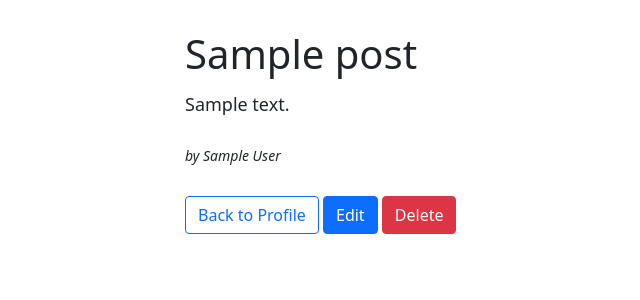
After one commit to danmurciano/flask-blogly, a Flask app: page /posts/1 in a window 1280 px wide. The commit adds this page. Shown: the top 300 px of the page, without its empty margins (205-845 px from the left). Run offline with Flask 2, Linux system fonts and the light colour scheme; tables that the repository leaves empty hold one stand-in row (values such as "Sample post").

Commit message:
Part Two

```diff
--- a/app.py
+++ b/app.py
@@ -1,6 +1,5 @@
 from flask import Flask, render_template, request, redirect, flash, session, jsonify
-from models import db, connect_db, User
-
+from models import db, connect_db, User, Post
 
 app = Flask(__name__)
 
@@ -15,8 +14,11 @@ db.create_all()
 
 @app.route("/")
 def home():
-    return redirect("/users")
+    posts= Post.sort()
+    return render_template("home.html", posts=posts)
 
+
+# Users Routes
 
 @app.route("/users")
 def list_users():
@@ -43,21 +45,21 @@ def add_user():
     return redirect("/users")
 
 
-@app.route("/users/<id>")
-def user_profile(id):
-    user = User.query.get_or_404(id)
+@app.route("/users/<user_id>")
+def user_profile(user_id):
+    user = User.query.get_or_404(user_id)
     return render_template("user-profile.html", user=user)
 
 
-@app.route("/users/<id>/edit")
-def edit_user_form(id):
-    user = User.query.get_or_404(id)
+@app.route("/users/<user_id>/edit")
+def edit_user_form(user_id):
+    user = User.query.get_or_404(user_id)
     return render_template("user-edit.html", user=user)
 
 
-@app.route("/users/<id>/edit", methods=["POST"])
-def edit_user(id):
-    user = User.query.get(id)
+@app.route("/users/<user_id>/edit", methods=["POST"])
+def edit_user(user_id):
+    user = User.query.get(user_id)
     user.first_name = request.form["first_name"]
     user.last_name = request.form["last_name"]
     if request.form["image_url"] != "":
@@ -68,9 +70,58 @@ def edit_user(id):
     return redirect("/users")
 
 
-@app.route("/users/<id>/delete", methods=["POST"])
-def delete_user(id):
-    user = User.query.get(id)
+@app.route("/users/<user_id>/delete", methods=["POST"])
+def delete_user(user_id):
+    user = User.query.get(user_id)
     db.session.delete(user)
     db.session.commit()
     return redirect("/users")
+
+
+@app.route("/users/<user_id>/posts/new")
+def add_post_form(user_id):
+    user = User.query.get_or_404(user_id)
+    return render_template("add-post.html", user=user)
+
+
+@app.route("/users/<user_id>/posts/new", methods=["POST"])
+def add_post(user_id):
+    title = request.form["title"]
+    content = request.form["content"]
+    new_post = Post(title=title, content=content, user_id=user_id)
+    db.session.add(new_post)
+    db.session.commit()
+    return redirect(f"/users/{user_id}")
+
+
+
+# Posts Routes
+
+@app.route("/posts/<post_id>")
+def show_post(post_id):
+    post = Post.query.get_or_404(post_id)
+    return render_template("post.html", post=post)
+
+
+@app.route("/posts/<post_id>/edit")
+def edit_post_form(post_id):
+    post = Post.query.get_or_404(post_id)
+    return render_template("post-edit.html", post=post)
+
+
+@app.route("/posts/<post_id>/edit", methods=["POST"])
+def edit_post(post_id):
+    post = Post.query.get(post_id)
+    post.title = request.form["title"]
+    post.content = request.form["content"]
+    db.session.commit()
+    return redirect(f"/posts/{post_id}")
+
+
+@app.route("/posts/<post_id>/delete", methods=["POST"])
+def delete_post(post_id):
+    post = Post.query.get(post_id)
+    # user = User.query.get(post.user_id)
+    db.session.delete(post)
+    db.session.commit()
+    return redirect(f"/users/{post.user_id}")
--- a/models.py
+++ b/models.py
@@ -1,4 +1,5 @@
 from flask_sqlalchemy import SQLAlchemy
+import datetime
 
 db = SQLAlchemy()
 
@@ -14,14 +15,40 @@ class User(db.Model):
     def sort(cls):
         return cls.query.order_by(cls.last_name, cls.first_name)
 
-    def __repr__(self):
-        u = self
-        return f"<User id={u.id} first_name={u.first_name} last_name={u.last_name} image_url={u.image_url}>"
-
     id = db.Column(db.Integer, primary_key=True, autoincrement=True)
     first_name = db.Column(db.String(30), nullable=False)
     last_name = db.Column(db.String(30), nullable=False)
     image_url = db.Column(db.String(100), nullable=False, default="/static/images/user.png")
 
-    def get_full_name(self):
+    @property
+    def full_name(self):
       return f"{self.first_name} {self.last_name}"
+
+    def __repr__(self):
+        u = self
+        return f"<User id={u.id} first_name={u.first_name} last_name={u.last_name} image_url={u.image_url}>"
+
+
+
+class Post(db.Model):
+    __tablename__ = "posts"
+
+    @classmethod
+    def sort(cls):
+        return cls.query.order_by(cls.created_at.desc()).limit(10)
+
+    id = db.Column(db.Integer, primary_key=True, autoincrement=True)
+    title = db.Column(db.String(60), nullable=False)
+    content = db.Column(db.Text, nullable=False)
+    created_at = db.Column(db.DateTime, nullable=False, default=datetime.datetime.now)
+    user_id = db.Column(db.Integer, db.ForeignKey("users.id"), nullable=False)
+
+    user = db.relationship("User", backref="posts")
+
+    @property
+    def time(self):
+        return self.created_at.strftime("%a %b %-d  %Y, %-I:%M %p")
+
+    def __repr__(self):
+        p = self
+        return f"<Post id={p.id} title={p.title} content={p.content[:100]} created_at={p.created_at}, user_id={p.user_id}>"
--- a/static/styles.css
+++ b/static/styles.css
@@ -27,6 +27,23 @@ a {
 }
 
 
+.post {
+  margin-top: 60px;
+}
+
+
+.post-content {
+  font-size: 18px;
+  margin-top: 16px;
+}
+
+.post-by {
+  font-size: 14px;
+  margin: 32px 0;
+  font-style: italic;
+}
+
+
 .right-float {
   float: right;
 }
--- /dev/null
+++ b/templates/post.html
@@ -0,0 +1,16 @@
+{% extends "base.html" %}
+{% block page %}
+
+  <div class="page">
+    <h1 class="title"> {{post.title}} <h1>
+    <p class="post-content"> {{post.content}} </p>
+    <p class="post-by"> by {{post.user.full_name}}
+
+    <form>
+      <a class="btn btn-outline-primary" href="/users/{{post.user.id}}"> Back to Profile </a>
+      <button class="btn btn-primary" formaction="/posts/{{post.id}}/edit" formmethod="GET"> Edit </button>
+      <button class="btn btn-danger" formaction="/posts/{{post.id}}/delete" formmethod="POST"> Delete </button>
+    </form>
+  </div>
+
+{% endblock %}
--- a/templates/users.html
+++ b/templates/users.html
@@ -6,7 +6,7 @@
 
     <ul>
       {% for user in users %}
-        <li> <a href="/users/{{user.id}}"> {{user.get_full_name()}} </a> </li>
+        <li> <a href="/users/{{user.id}}"> {{user.full_name}} </a> </li>
       {% endfor %}
     </ul>
 
```
Also changed, not shown: seed.py (+10 -1 lines), templates/add-post.html (added, +23 -0 lines), templates/home.html (added, +16 -0 lines), templates/post-edit.html (added, +23 -0 lines), templates/user-profile.html (+9 -1 lines).
